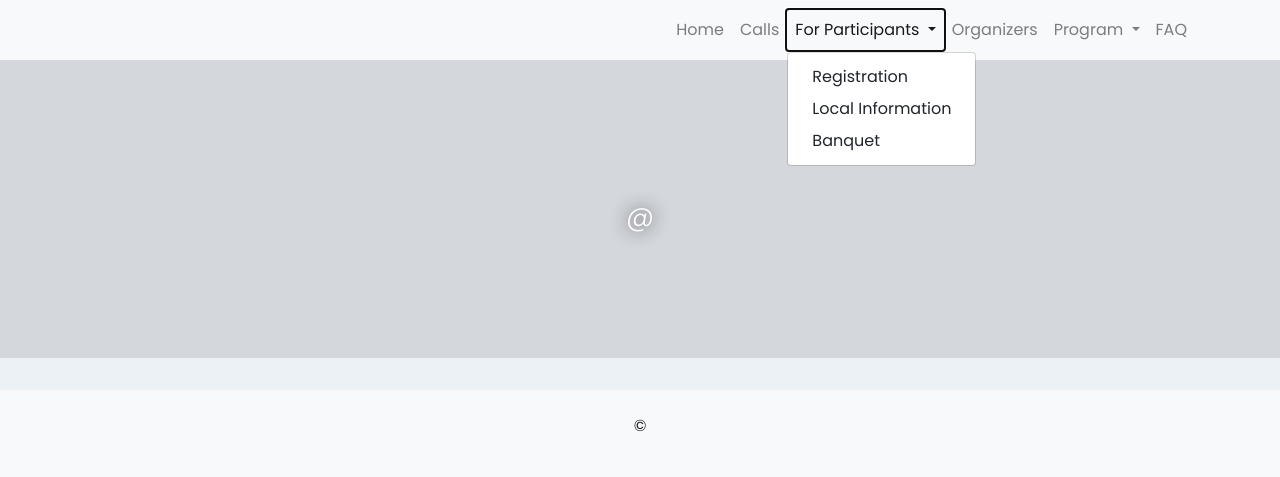
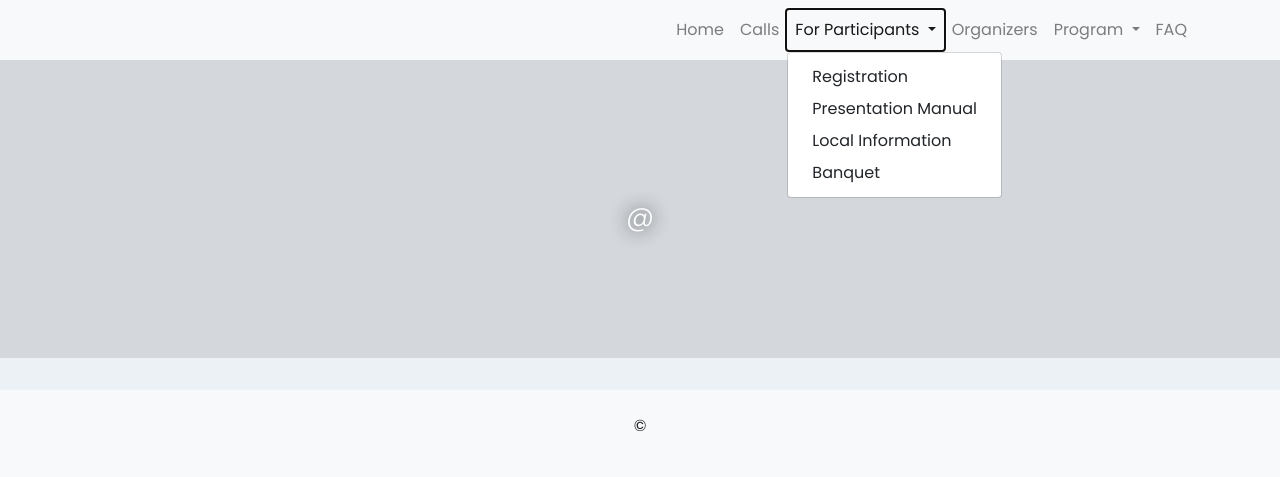
Before and after one commit to inlg2025/inlg2025.github.io, a Flask app: template templates/faq.html in a window 1280 px wide, after a click on "For Participants". Shown: the top 477 px of the page. Run offline with Flask 3, Linux system fonts and the light colour scheme; the template is opened without the code that fills it, so the values that code supplies are empty; parts of the project's set-up code (start-up, migrations or seed data) failed here and were passed over; some libraries are stand-ins or nearby versions.

Commit message:
add presentation manual page

```diff
--- a/main.py
+++ b/main.py
@@ -90,6 +90,12 @@ def registration():
     data["section_title"] = "Registration"
     return render_template("single_md.html", **data)
 
+@app.route("/presentation-manual.html")
+def presentation_manual():
+    data = _data()
+    data["mdcontent"] = open("sitedata/presentation_manual.md").read()
+    data["section_title"] = "Presentation Manual"
+    return render_template("single_md.html", **data)
 
 @app.route("/banquet.html")
 def banquet():
--- a/templates/base.html
+++ b/templates/base.html
@@ -99,6 +99,7 @@
                         </a>
                         <div class="dropdown-menu" aria-labelledby="navbarDropdown">
                             <a class="dropdown-item" href="/registration.html">Registration</a>
+                            <a class="dropdown-item" href="/presentation-manual.html">Presentation Manual</a>
                             <a class="dropdown-item" href="/local-info.html">Local Information</a>
                             <a class="dropdown-item" href="/banquet.html">Banquet</a>
                         </div>
```
Also changed, not shown: sitedata/presentation_manual.md (added).
